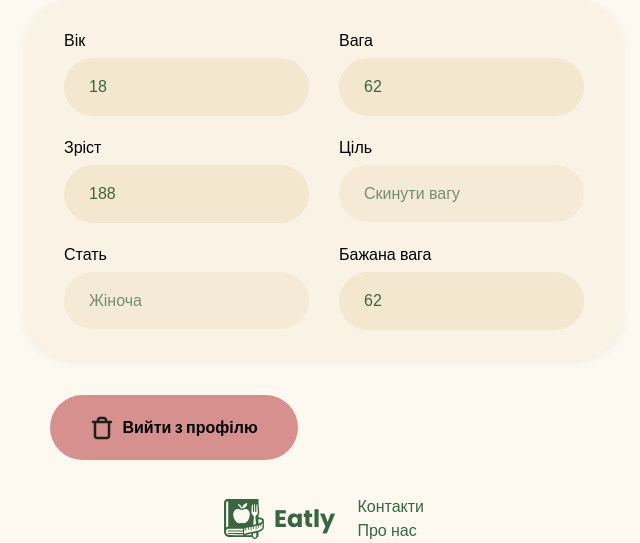
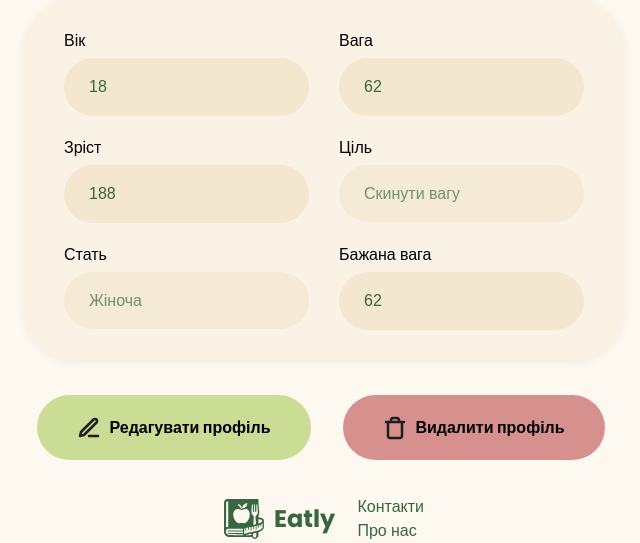
Before and after one commit to zoriiaa/Eatly, a Flask app: template foodsite/app/templates/settings.html in a window 1280 px wide. Shown: the part 275-818 px from the top of the page, without its empty margins (316-956 px from the left). Run offline with Flask 3, Linux system fonts and the light colour scheme; the template is opened without the code that fills it, so the values that code supplies are empty.

Commit message:
Update settings.html

```diff
--- a/foodsite/app/templates/settings.html
+++ b/foodsite/app/templates/settings.html
@@ -104,13 +104,29 @@
       </div>
     </form>
     <div class="buttons">
-      <button type="button" class="delete-btn" onclick="window.location.href='/logout'">
+      <button type="button" class="edit-btn" id="editBtn">
+        <svg width="24" height="24" viewBox="0 0 24 24" fill="none" xmlns="http://www.w3.org/2000/svg">
+          <path
+            d="M12 20H21M16.5 3.5C16.8978 3.10217 17.4374 2.87868 18 2.87868C18.2786 2.87868 18.5544 2.93355 18.8118 3.04015C19.0692 3.14676 19.303 3.30301 19.5 3.5C19.697 3.69698 19.8532 3.93083 19.9598 4.1882C20.0665 4.44557 20.1213 4.72142 20.1213 5C20.1213 5.27857 20.0665 5.55442 19.9598 5.81179C19.8532 6.06916 19.697 6.30301 19.5 6.5L7 19L3 20L4 16L16.5 3.5Z"
+            stroke="#1E1E1E" stroke-width="2.5" stroke-linecap="round" stroke-linejoin="round" />
+        </svg>
+        Редагувати профіль
+      </button>
+      <button type="button" class="save-btn" id="saveBtn">
+        <svg width="24" height="24" viewBox="0 0 24 24" fill="none" xmlns="http://www.w3.org/2000/svg">
+          <path
+            d="M12 20H21M16.5 3.5C16.8978 3.10217 17.4374 2.87868 18 2.87868C18.2786 2.87868 18.5544 2.93355 18.8118 3.04015C19.0692 3.14676 19.303 3.30301 19.5 3.5C19.697 3.69698 19.8532 3.93083 19.9598 4.1882C20.0665 4.44557 20.1213 4.72142 20.1213 5C20.1213 5.27857 20.0665 5.55442 19.9598 5.81179C19.8532 6.06916 19.697 6.30301 19.5 6.5L7 19L3 20L4 16L16.5 3.5Z"
+            stroke="#1E1E1E" stroke-width="2.5" stroke-linecap="round" stroke-linejoin="round" />
+        </svg>
+        Зберегти зміни
+      </button>
+      <button type="button" class="delete-btn">
         <svg width="24" height="24" viewBox="0 0 24 24" fill="none" xmlns="http://www.w3.org/2000/svg">
           <path
             d="M3 6H5M5 6H21M5 6V20C5 20.5304 5.21071 21.0391 5.58579 21.4142C5.96086 21.7893 6.46957 22 7 22H17C17.5304 22 18.0391 21.7893 18.4142 21.4142C18.7893 21.0391 19 20.5304 19 20V6M8 6V4C8 3.46957 8.21071 2.96086 8.58579 2.58579C8.96086 2.21071 9.46957 2 10 2H14C14.5304 2 15.0391 2.21071 15.4142 2.58579C15.7893 2.96086 16 3.46957 16 4V6"
             stroke="#1E1E1E" stroke-width="2.5" stroke-linecap="round" stroke-linejoin="round" />
         </svg>
-        Вийти з профілю
+        Видалити профіль
       </button>
     </div>
   </main>
```
